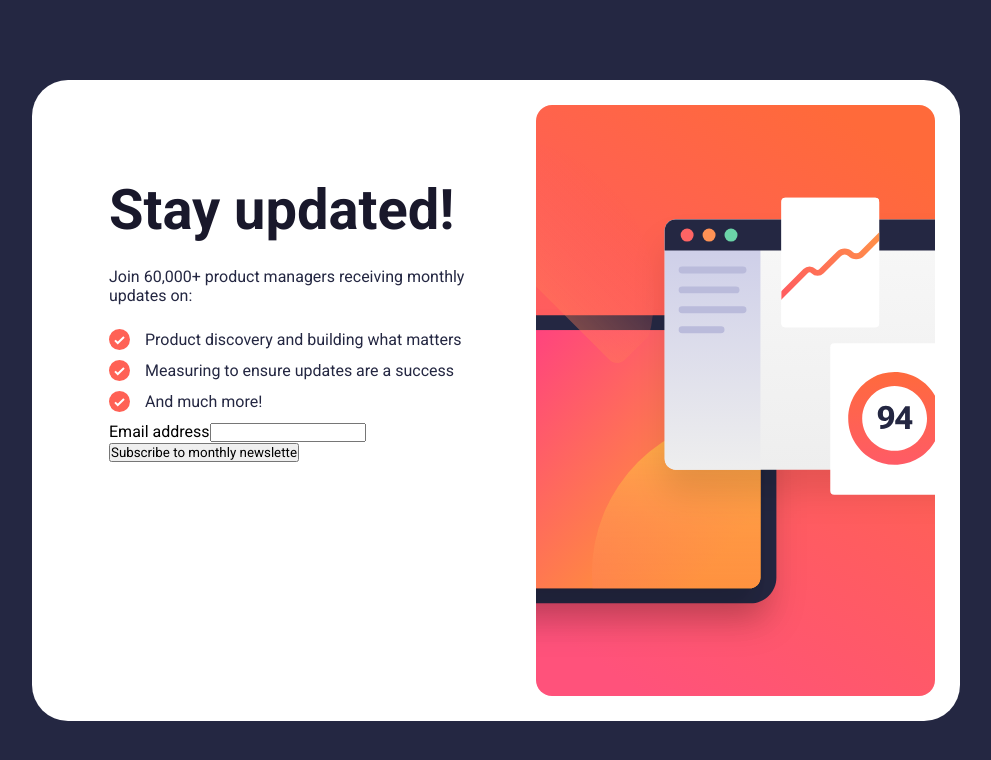
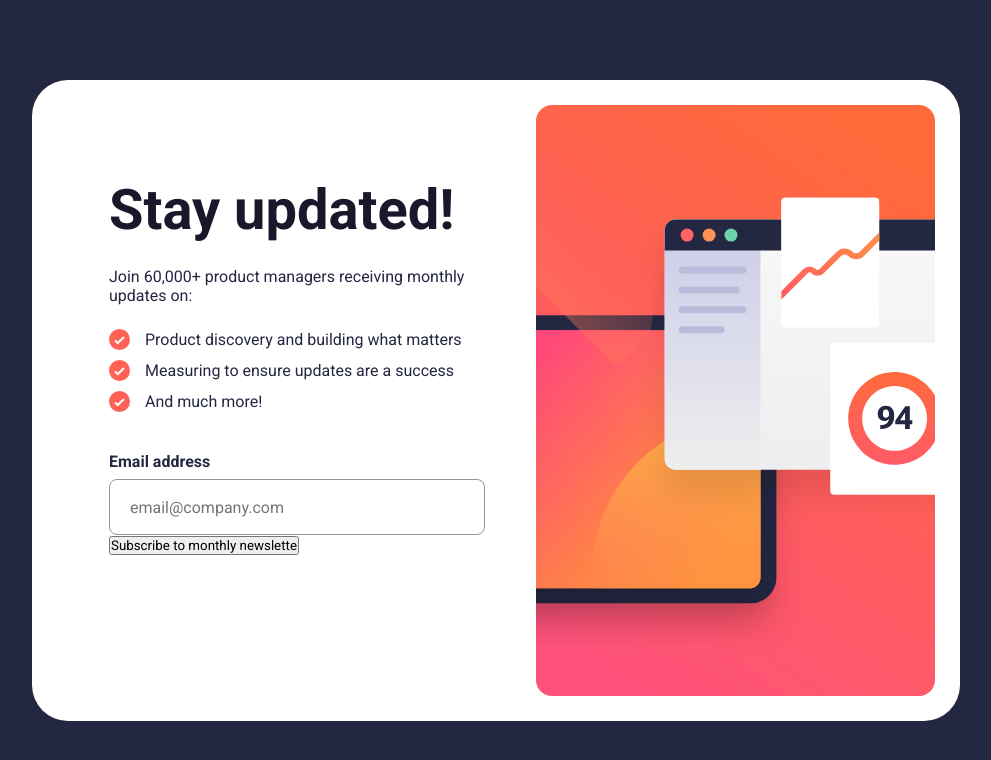
Before and after one commit to YashinN/FM-newsletter-sign-up, a React (Create React App) app: page / in a window 1280 px wide. Shown: the top 760 px of the page, without its empty margins (144-1135 px from the left). Built offline with nearby package versions, Linux system fonts and the light colour scheme.

Commit message:
Form email input styled

```diff
--- a/src/components/Newsletter.js
+++ b/src/components/Newsletter.js
@@ -32,10 +32,10 @@ const Newsletter = () => {
               </li>
             </ul>
           </section>
-          <section>
-            <form>
+          <section className={`${styles.form_container}`}>
+            <form className={`${styles.form}`}>
               <label htmlFor="">Email address</label>
-              <input type="email" />
+              <input type="email" placeholder="email@company.com" />
               <button>Subscribe to monthly newslette</button>
             </form>
           </section>
--- a/src/components/Newsletter.module.css
+++ b/src/components/Newsletter.module.css
@@ -55,6 +55,7 @@
 
 .list {
   list-style-type: none;
+  margin-bottom: 40px;
 }
 
 .list li span {
@@ -68,3 +69,28 @@
   gap: 15px;
   margin-bottom: 10px;
 }
+
+.form input {
+  display: block;
+  width: 100%;
+  height: 56px;
+  border-radius: 8px;
+  border: 1px solid hsl(231, 7%, 60%);
+  padding-left: 20px;
+  font-size: 16px;
+  color: hsl(231, 7%, 60%);
+  cursor: pointer;
+}
+
+.form input:focus {
+  border: 1px solid hsl(234, 29%, 20%);
+  color: hsl(234, 29%, 20%);
+  outline: none;
+}
+
+.form label {
+  color: hsl(234, 29%, 20%);
+  font-weight: 700;
+  margin-bottom: 8px;
+  display: inline-block;
+}
```
